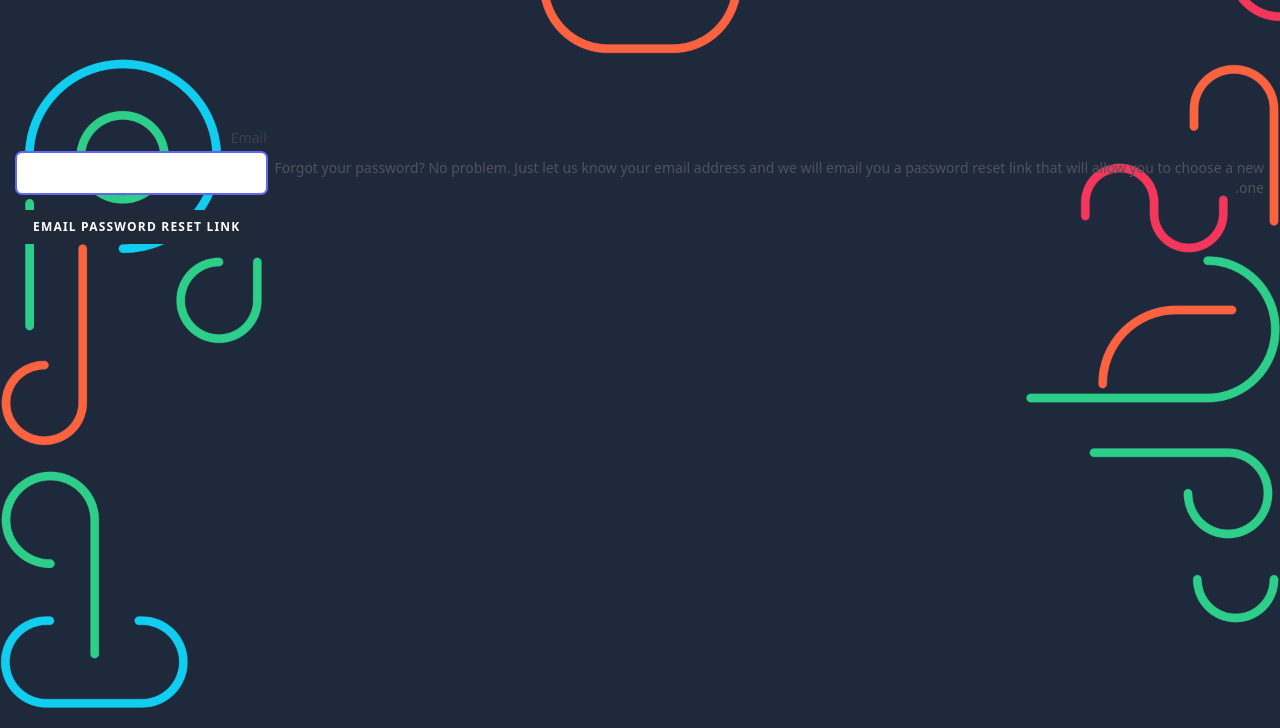
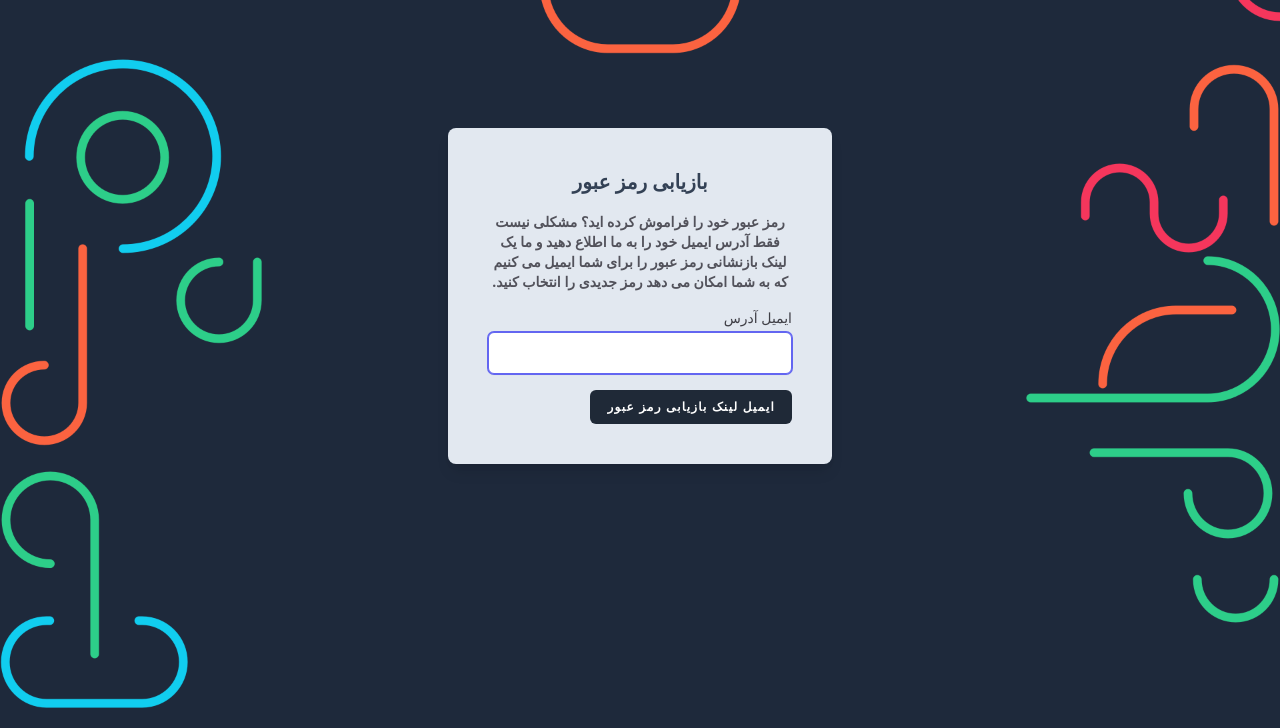
Before and after one commit to MahdiRezaeiDev/zarrin, a Laravel app: page /forgot-password in a window 1280 px wide. Shown: the top 728 px of the page. Run offline with Laravel 12, Linux system fonts and the light colour scheme; style sheets or scripts are compiled from the project's sources; some web fonts are replaced.

Commit message:
Localize password recovery and login forms to Persian

```diff
--- a/resources/views/auth/forgot-password.blade.php
+++ b/resources/views/auth/forgot-password.blade.php
@@ -1,25 +1,33 @@
 <x-guest-layout>
-    <div class="mb-4 text-sm text-gray-600">
-        {{ __('Forgot your password? No problem. Just let us know your email address and we will email you a password reset link that will allow you to choose a new one.') }}
+    <!-- Session Status -->
+    <div class="w-full lg:w-4/12 px-4">
+        <div
+            class="relative flex flex-col min-w-0 break-words w-full mb-6 shadow-lg rounded-lg bg-blueGray-200 border-0">
+            <div class="flex-auto px-4 lg:px-10 p-10">
+                <div class="text-blueGray-700 text-center mb-3 font-bold">
+                    <h2 class="text-xl">{{ __('بازیابی رمز عبور') }}</h2>
+                    <p class="my-4 text-sm text-gray-600">
+                        {{ __('رمز عبور خود را فراموش کرده اید؟ مشکلی نیست فقط آدرس ایمیل خود را به ما اطلاع دهید و ما یک لینک بازنشانی رمز عبور را برای شما ایمیل می کنیم که به شما امکان می دهد رمز جدیدی را انتخاب کنید.') }}
+                    </p>
+                    <x-auth-session-status class="mb-4" :status="session('status')" />
                 </div>
-
-    <!-- Session Status -->
-    <x-auth-session-status class="mb-4" :status="session('status')" />
-
                 <form method="POST" action="{{ route('password.email') }}">
                     @csrf
-
                     <!-- Email Address -->
                     <div>
-            <x-input-label for="email" :value="__('Email')" />
-            <x-text-input id="email" class="block mt-1 w-full" type="email" name="email" :value="old('email')" required autofocus />
+                        <x-input-label for="email" :value="__('ایمیل آدرس')" />
+                        <x-text-input id="email" class="block mt-1 w-full" type="email" name="email"
+                            :value="old('email')" required autofocus />
                         <x-input-error :messages="$errors->get('email')" class="mt-2" />
                     </div>
 
-        <div class="flex items-center justify-end mt-4">
+                    <div class="flex items-center justify-start mt-4">
                         <x-primary-button>
-                {{ __('Email Password Reset Link') }}
+                            {{ __('ایمیل لینک بازیابی رمز عبور') }}
                         </x-primary-button>
                     </div>
                 </form>
+            </div>
+        </div>
+    </div>
 </x-guest-layout>
```
Also changed, not shown: resources/views/auth/login.blade.php (+10 -9 lines). Lines whose indentation alone changed are shown as unchanged.
